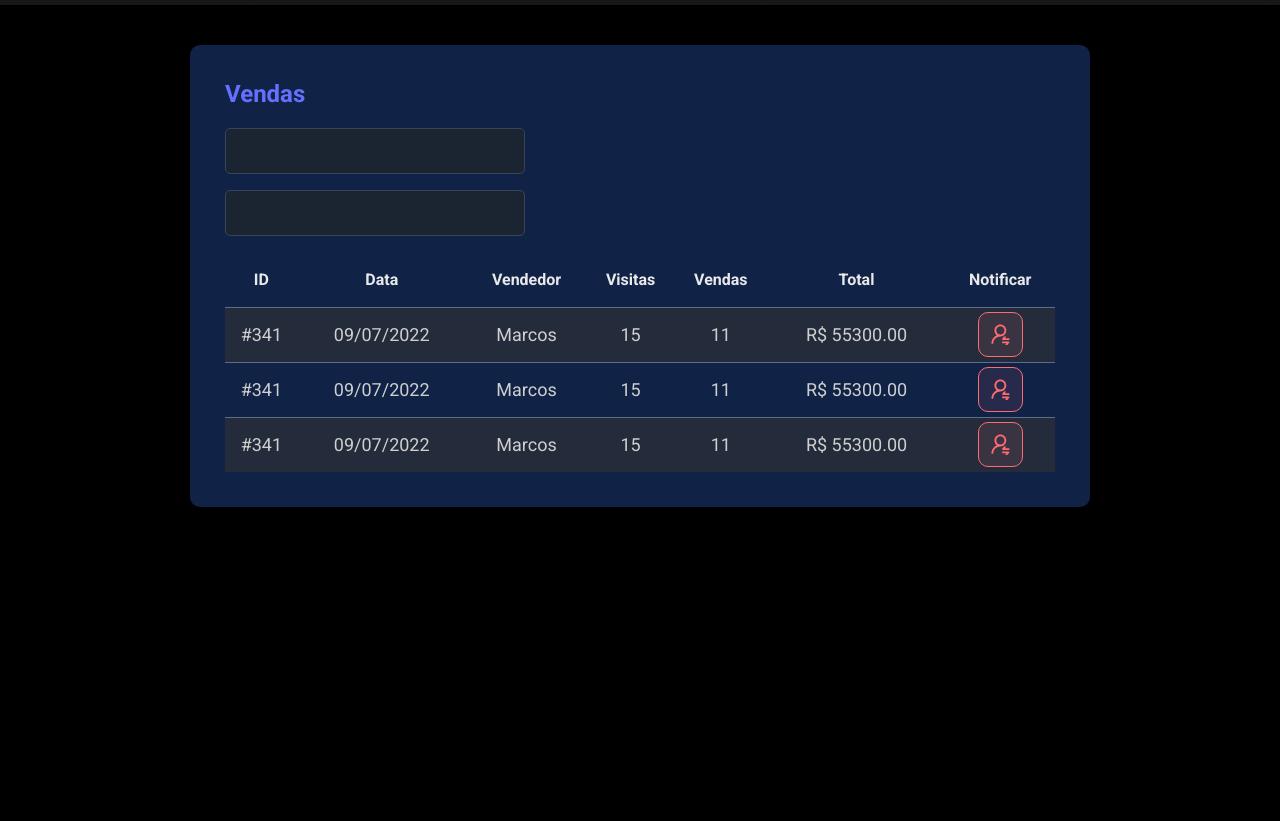
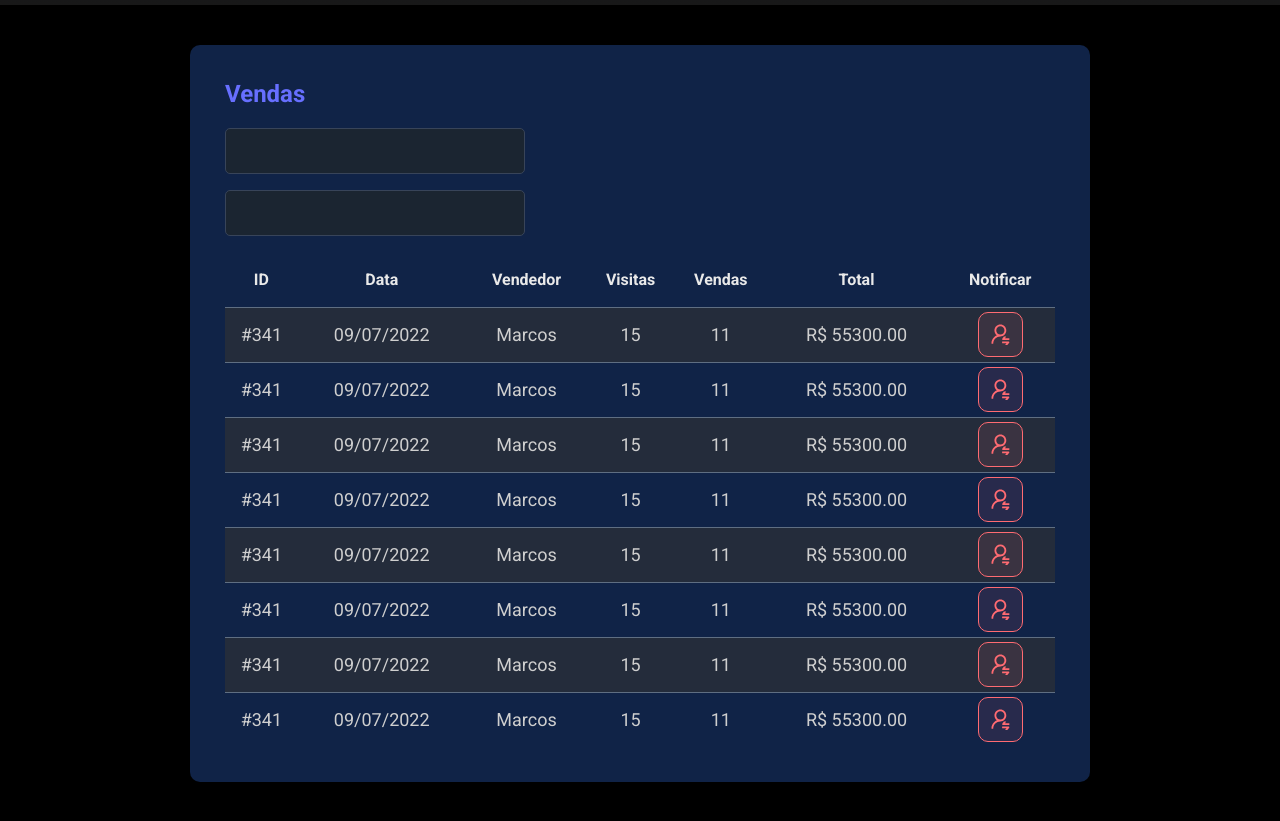
Before and after one commit to MarcosViniciusRodriguesEngSoft/dsmeta-css, a plain HTML site: page index.html in a window 1280 px wide. Shown: the part 215-1036 px from the top of the page. Before the commit the page ends 800 px from the top, so only its background shows below. Drawn offline with Linux system fonts and the light colour scheme.

Commit message:
Add mais linhas na tabela

```diff
--- a/index.html
+++ b/index.html
@@ -93,10 +93,84 @@
                                             </div>
                                         </td>
                                     </tr>
+                                    <tr>
+                                        <td class="show992">#341</td>
+                                        <td class="show576">09/07/2022</td>
+                                        <td>Marcos</td>
+                                        <td class="show992">15</td>
+                                        <td class="show992">11</td>
+                                        <td>R$ 55300.00</td>
+                                        <td>
+                                            <div class="dsmeta-red-btn-container">
+                                                <div class="dsmeta-red-btn">
+                                                    <img src="notification-icon.svg" alt="Notificar" />
+                                                </div>
+                                            </div>
+                                        </td>
+                                    </tr>
+                                    <tr>
+                                        <td class="show992">#341</td>
+                                        <td class="show576">09/07/2022</td>
+                                        <td>Marcos</td>
+                                        <td class="show992">15</td>
+                                        <td class="show992">11</td>
+                                        <td>R$ 55300.00</td>
+                                        <td>
+                                            <div class="dsmeta-red-btn-container">
+                                                <div class="dsmeta-red-btn">
+                                                    <img src="notification-icon.svg" alt="Notificar" />
+                                                </div>
+                                            </div>
+                                        </td>
+                                    </tr>
+                                    <tr>
+                                        <td class="show992">#341</td>
+                                        <td class="show576">09/07/2022</td>
+                                        <td>Marcos</td>
+                                        <td class="show992">15</td>
+                                        <td class="show992">11</td>
+                                        <td>R$ 55300.00</td>
+                                        <td>
+                                            <div class="dsmeta-red-btn-container">
+                                                <div class="dsmeta-red-btn">
+                                                    <img src="notification-icon.svg" alt="Notificar" />
+                                                </div>
+                                            </div>
+                                        </td>
+                                    </tr>
+                                    <tr>
+                                        <td class="show992">#341</td>
+                                        <td class="show576">09/07/2022</td>
+                                        <td>Marcos</td>
+                                        <td class="show992">15</td>
+                                        <td class="show992">11</td>
+                                        <td>R$ 55300.00</td>
+                                        <td>
+                                            <div class="dsmeta-red-btn-container">
+                                                <div class="dsmeta-red-btn">
+                                                    <img src="notification-icon.svg" alt="Notificar" />
+                                                </div>
+                                            </div>
+                                        </td>
+                                    </tr>
+                                    <tr>
+                                        <td class="show992">#341</td>
+                                        <td class="show576">09/07/2022</td>
+                                        <td>Marcos</td>
+                                        <td class="show992">15</td>
+                                        <td class="show992">11</td>
+                                        <td>R$ 55300.00</td>
+                                        <td>
+                                            <div class="dsmeta-red-btn-container">
+                                                <div class="dsmeta-red-btn">
+                                                    <img src="notification-icon.svg" alt="Notificar" />
+                                                </div>
+                                            </div>
+                                        </td>
+                                    </tr>
                                 </tbody>
                             </table>
                         </div>
-
                     </div>
                 </div>
             </section>
```
